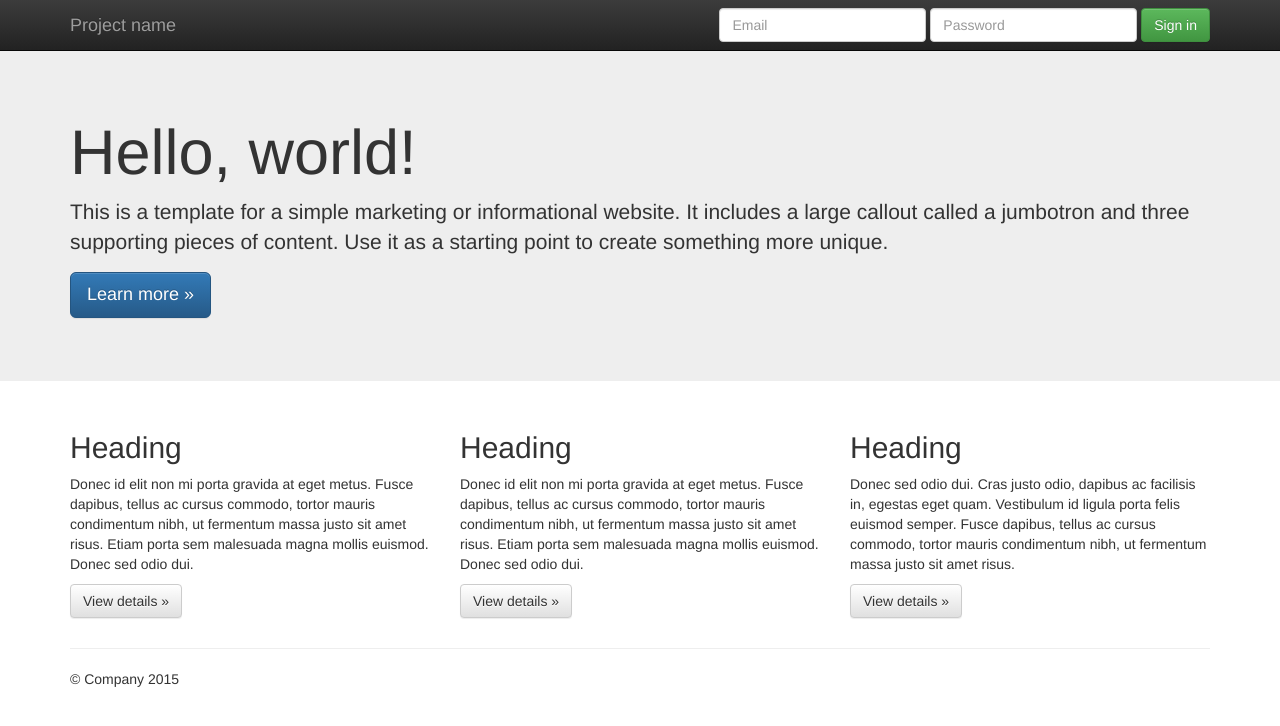
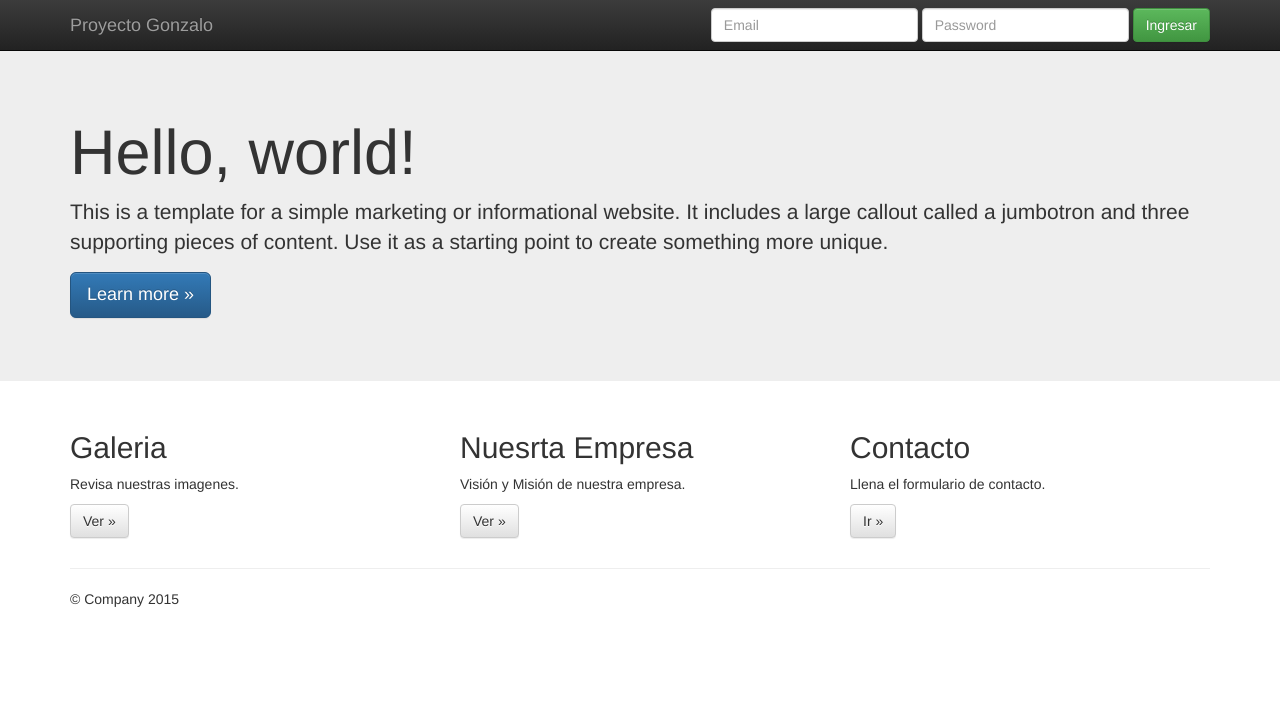
Before and after one commit to exgavil/Trabajo2_Gonzalo_Avila, a plain HTML site: page index.html in a window 1280 px wide. Drawn offline with nearby package versions, Linux system fonts and the light colour scheme.

Commit message:
Se actualiza index en F2

```diff
--- a/index.html
+++ b/index.html
@@ -36,7 +36,7 @@
             <span class="icon-bar"></span>
             <span class="icon-bar"></span>
           </button>
-          <a class="navbar-brand" href="#">Project name</a>
+          <a class="navbar-brand" href="#">Proyecto Gonzalo</a>
         </div>
         <div id="navbar" class="navbar-collapse collapse">
           <form class="navbar-form navbar-right" role="form">
@@ -46,7 +46,7 @@
             <div class="form-group">
               <input type="password" placeholder="Password" class="form-control">
             </div>
-            <button type="submit" class="btn btn-success">Sign in</button>
+            <button type="submit" class="btn btn-success">Ingresar</button>
           </form>
         </div><!--/.navbar-collapse -->
       </div>
@@ -65,19 +65,19 @@
       <!-- Example row of columns -->
       <div class="row">
         <div class="col-md-4">
-          <h2>Heading</h2>
-          <p>Donec id elit non mi porta gravida at eget metus. Fusce dapibus, tellus ac cursus commodo, tortor mauris condimentum nibh, ut fermentum massa justo sit amet risus. Etiam porta sem malesuada magna mollis euismod. Donec sed odio dui. </p>
-          <p><a class="btn btn-default" href="#" role="button">View details &raquo;</a></p>
+          <h2>Galeria</h2>
+          <p>Revisa nuestras imagenes. </p>
+          <p><a class="btn btn-default" href="#" role="button">Ver &raquo;</a></p>
         </div>
         <div class="col-md-4">
-          <h2>Heading</h2>
-          <p>Donec id elit non mi porta gravida at eget metus. Fusce dapibus, tellus ac cursus commodo, tortor mauris condimentum nibh, ut fermentum massa justo sit amet risus. Etiam porta sem malesuada magna mollis euismod. Donec sed odio dui. </p>
-          <p><a class="btn btn-default" href="#" role="button">View details &raquo;</a></p>
+          <h2>Nuesrta Empresa</h2>
+          <p>Visión y Misión de nuestra empresa. </p>
+          <p><a class="btn btn-default" href="#" role="button">Ver &raquo;</a></p>
        </div>
         <div class="col-md-4">
-          <h2>Heading</h2>
-          <p>Donec sed odio dui. Cras justo odio, dapibus ac facilisis in, egestas eget quam. Vestibulum id ligula porta felis euismod semper. Fusce dapibus, tellus ac cursus commodo, tortor mauris condimentum nibh, ut fermentum massa justo sit amet risus.</p>
-          <p><a class="btn btn-default" href="#" role="button">View details &raquo;</a></p>
+          <h2>Contacto</h2>
+          <p>Llena el formulario de contacto.</p>
+          <p><a class="btn btn-default" href="#" role="button">Ir &raquo;</a></p>
         </div>
       </div>
 
```
